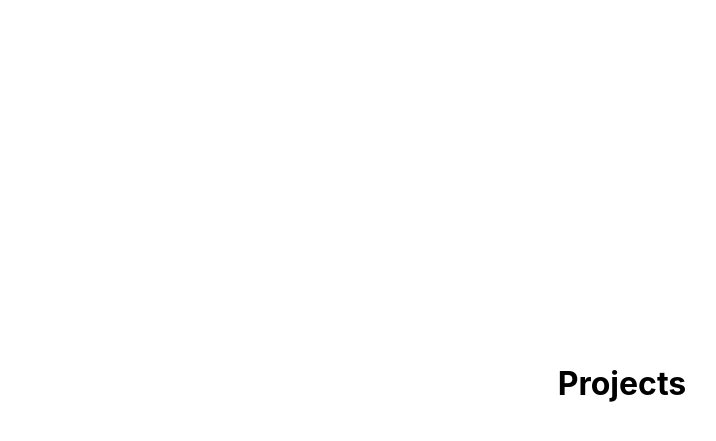
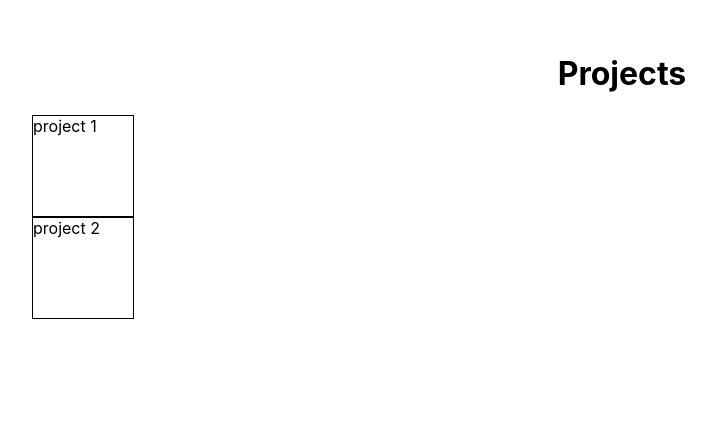
Before and after one commit to michelle800902/Portfolio, a React (Create React App) app: page / in a window 1280 px wide. Shown: the part 1617-2058 px from the top of the page, without its empty margins (18-734 px from the left). Built offline with nearby package versions, Linux system fonts and the light colour scheme.

Commit message:
Update projects layout and add projectData

```diff
--- a/src/components/projects/Card.js
+++ b/src/components/projects/Card.js
@@ -2,12 +2,15 @@ import React from "react";
 import styled from 'styled-components';
 
 const CardWrapper = styled.div`
+    width: 100px;
+    height: 100px;
+    border: 1px solid #000000;
 `;
 
-function Card(props) {
+function Card({ name, image, link }) {
     return (
         <CardWrapper>
-            {}
+            <div>{name}</div>
         </CardWrapper>
     );
 }
--- a/src/components/projects/Projects.js
+++ b/src/components/projects/Projects.js
@@ -1,19 +1,42 @@
 import React from "react";
 import styled from 'styled-components';
+import { projectData } from '../../constants/index';
+import Card from './Card';
 
 const ProjectsWrapper = styled.div`
     width: calc(100% - 100px);
     height: calc(100vh - 100px);
     padding: 50px;
+`;
+const ProjectsTitle = styled.div`
+    width: 100%;
     display: flex;
     align-items: center;
     justify-content: center;
+`;
+const ProjectsContent = styled.div`
+    width: 100%;
+    display: grid;
 `;
 
 function Projects() {
     return (
         <ProjectsWrapper id="projects">
-            <h1>Projects</h1>
+            <ProjectsTitle>
+                <h1>Projects</h1>
+            </ProjectsTitle>
+            <ProjectsContent>
+            {
+                projectData.map((project) => (
+                    <Card
+                        key={project.id}
+                        name={project.name}
+                        image={project.image}
+                        link={project.link}
+                    />
+                ))
+            }
+            </ProjectsContent>
         </ProjectsWrapper>
     );
 }
--- a/src/constants/index.js
+++ b/src/constants/index.js
@@ -25,3 +25,20 @@ export const navbarData = [
         href: '#contact',
     },
 ];
+
+export const projectData = [
+    {
+        id: 0,
+        name: 'project 1',
+        description: '',
+        image: '',
+        link: '',
+    },
+    {
+        id: 1,
+        name: 'project 2',
+        description: '',
+        image: '',
+        link: '',
+    }
+];
```
